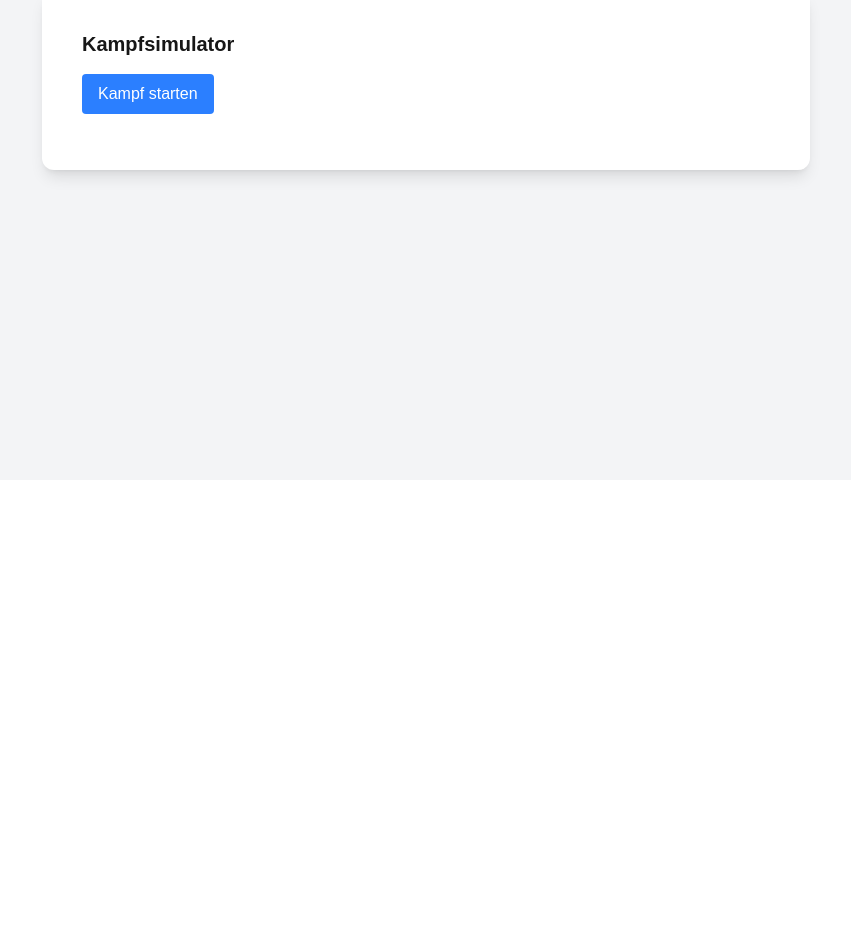
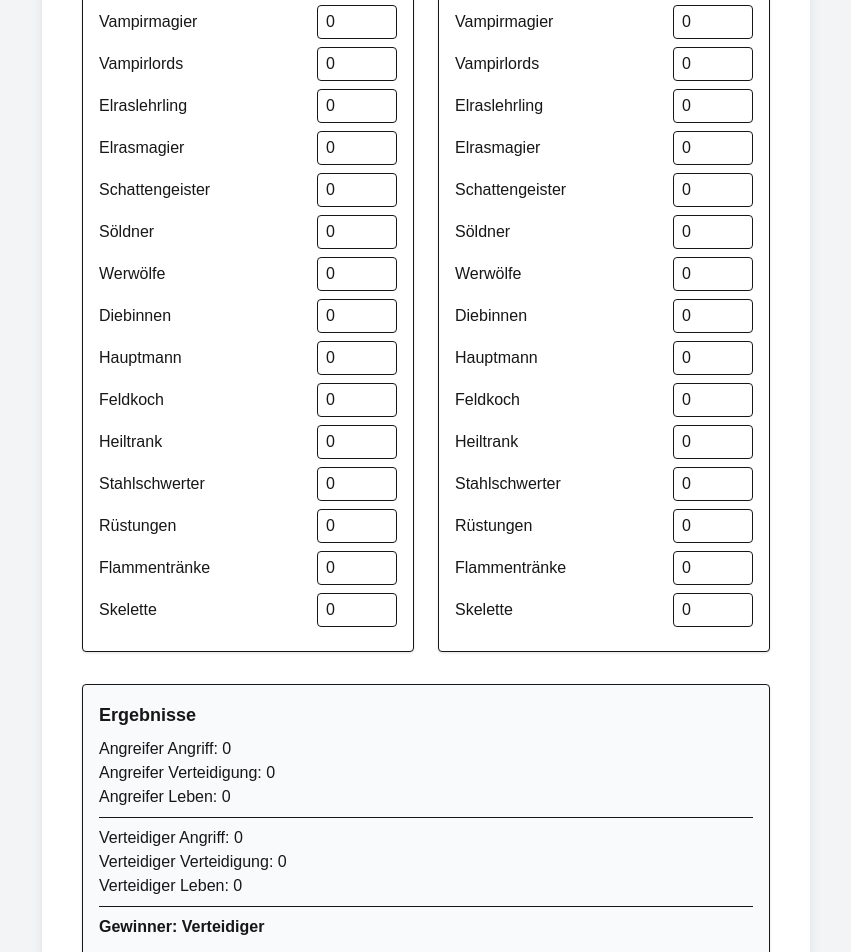
Before and after one commit to Qseng123/vdofs, a Next.js app: page / in a window 1280 px wide. Shown: the part 320-1272 px from the top of the page, without its empty margins (214-1065 px from the left). Before the commit the page ends 800 px from the top, so only its background shows below. Built offline with nearby package versions, Linux system fonts and the light colour scheme.

Commit message:
does work

```diff
--- a/src/app/vdofs.tsx
+++ b/src/app/vdofs.tsx
@@ -15,7 +15,7 @@ interface ArmyInput {
     hero?: Hero;
     shrine?: Shrine[];
     items?: { [key: string]: number };
-    bloodLevel?: number; // 0 to 2 (0%, 1.5x, 2x etc)
+    bloodLevel?: number;
     isDefender?: boolean;
     wallLevel?: 0 | 1 | 2 | 3;
 }
@@ -42,9 +42,7 @@ const units: { [key: string]: Unit } = {
         defense: 60,
         hp: 400,
         name: "General",
-        special: (army: Army) => {
-            army.applyBonus("defense", 5);
-        },
+        special: (army: Army) => army.applyBonus("defense", 5),
     },
     Vampirkrieger: { attack: 9, defense: 18, hp: 300, name: "Vampirkrieger", type: "vampire" },
     Vampirmagier: { attack: 5, defense: 30, hp: 180, name: "Vampirmagier", type: "vampire" },
@@ -60,18 +58,14 @@ const units: { [key: string]: Unit } = {
         defense: 60,
         hp: 400,
         name: "Hauptmann",
-        special: (army: Army) => {
-            army.applyBonus("attack", 3);
-        },
+        special: (army: Army) => army.applyBonus("attack", 3),
     },
     Feldkoch: {
         attack: 5,
         defense: 10,
         hp: 1000,
         name: "Feldkoch",
-        special: (army: Army) => {
-            army.applyBonus("hp", 10);
-        },
+        special: (army: Army) => army.applyBonus("hp", 10),
     },
     Heiltrank: { attack: 0, defense: 0, hp: 150, name: "Heiltrank" },
     Stahlschwerter: { attack: 5, defense: 5, hp: 0, name: "Stahlschwerter" },
@@ -92,22 +86,19 @@ class Army {
     }
 
     applyBonus(type: "attack" | "defense" | "hp", amount: number) {
-        const entries = Object.entries(this.input.units);
-        entries.forEach(([key, value]) => {
+        Object.entries(this.input.units).forEach(([key, value]) => {
             const unit = units[key];
-            if (unit) {
+            if (!unit) return;
             if (type === "attack") this.totalAttack += value * amount;
             if (type === "defense") this.totalDefense += value * amount;
             if (type === "hp") this.totalHp += value * amount;
-            }
         });
     }
 
     calculateStats() {
-        const entries = Object.entries(this.input.units);
-        entries.forEach(([key, value]) => {
+        Object.entries(this.input.units).forEach(([key, value]) => {
             const unit = units[key];
-            if (unit) {
+            if (!unit) return;
             let atk = unit.attack;
             let def = unit.defense;
             if (unit.type === "vampire" && this.input.bloodLevel) {
@@ -117,7 +108,6 @@ class Army {
             this.totalAttack += atk * value;
             this.totalDefense += def * value;
             this.totalHp += unit.hp * value;
-            }
         });
 
         if (this.input.hero) {
@@ -128,83 +118,77 @@ class Army {
         }
 
         this.input.shrine?.forEach((s) => {
-            switch (s.type) {
-                case "earth":
-                    this.applyBonus("attack", 2);
-                    break;
-                case "fire":
-                    this.applyBonus("defense", 3);
-                    break;
-                case "shadow":
-                    this.applyBonus("hp", 15);
-                    break;
-            }
+            if (s.type === "earth") this.applyBonus("attack", 2);
+            if (s.type === "fire") this.applyBonus("defense", 3);
+            if (s.type === "shadow") this.applyBonus("hp", 15);
         });
 
-        entries.forEach(([key]) => {
+        Object.entries(this.input.units).forEach(([key]) => {
             const unit = units[key];
-            if (unit?.special) {
-                unit.special(this);
+            if (unit?.special) unit.special(this);
+        });
+
+        if (this.input.isDefender && this.input.wallLevel) {
+            const reduction = 1 - 0.3 * this.input.wallLevel;
+            this.totalHp *= reduction;
         }
-        });
     }
 }
 
 function Kampfsimulator() {
-    const [log, setLog] = useState<string[]>([]);
+    const [attackerUnits, setAttackerUnits] = useState<{ [key: string]: number }>({});
+    const [defenderUnits, setDefenderUnits] = useState<{ [key: string]: number }>({});
 
-    const startFight = () => {
-        const angreifer = new Army({
-            name: "Angreifer",
-            units: {
-                Vampirkrieger: 2,
-                Vampirmagier: 300,
-                Vampirlords: 725,
-                Söldner: 125,
-                Werwölfe: 130,
-                Feldkoch: 1,
-                Heiltrank: 205,
-            },
-            hero: { name: "Valnar", level: 6, bonuses: { attack: 1, defense: 1 } },
-            bloodLevel: 1.5,
-        });
+    const attacker = new Army({ name: "Angreifer", units: attackerUnits });
+    const defender = new Army({ name: "Verteidiger", units: defenderUnits, isDefender: true, wallLevel: 3 });
 
-        const verteidiger = new Army({
-            name: "Verteidiger",
-            units: {
-                Elraslehrling: 198,
-                Elrasmagier: 96,
-                Schattengeister: 90,
-                Heiltrank: 384,
-                Stahlschwerter: 277,
-                Skelette: 44,
-            },
-            hero: { name: "Morlon", level: 3, bonuses: { defense: 1, hp: 1 } },
-            isDefender: true,
-            wallLevel: 3,
-        });
-
-        const logOutput = [
-            `${angreifer.input.name} Angriff: ${angreifer.totalAttack.toFixed(0)}, Verteidigung: ${angreifer.totalDefense.toFixed(0)}, Leben: ${angreifer.totalHp.toFixed(0)}`,
-            `${verteidiger.input.name} Angriff: ${verteidiger.totalAttack.toFixed(0)}, Verteidigung: ${verteidiger.totalDefense.toFixed(0)}, Leben: ${verteidiger.totalHp.toFixed(0)}`,
-            `Gewinner: ${angreifer.totalAttack > verteidiger.totalDefense ? "Angreifer" : "Verteidiger"}`,
-        ];
-        setLog(logOutput);
+    const handleChange = (
+        side: "attacker" | "defender",
+        unit: string,
+        value: number
+    ) => {
+        const setter = side === "attacker" ? setAttackerUnits : setDefenderUnits;
+        const state = side === "attacker" ? attackerUnits : defenderUnits;
+        setter({ ...state, [unit]: value });
     };
 
     return (
-        <div className="p-4">
-            <h1 className="text-xl font-bold mb-4">Kampfsimulator</h1>
-            <button
-                className="bg-blue-500 text-white px-4 py-2 rounded"
-                onClick={startFight}
-            >
-                Kampf starten
-            </button>
-            <div className="mt-4">
-                {log.map((line, i) => (
-                    <p key={i}>{line}</p>
+        <div className="p-4 max-w-6xl mx-auto">
+            <h1 className="text-2xl font-bold text-center mb-6">Kampfsimulator</h1>
+            <div className="grid md:grid-cols-2 gap-6">
+                {["Angreifer", "Verteidiger"].map((role, i) => (
+                    <div key={role} className="border p-4 rounded shadow bg-white">
+                        <h2 className="text-xl font-semibold mb-4">{role}</h2>
+                        {Object.keys(units).map((unit) => (
+                            <div key={unit} className="flex justify-between items-center mb-2">
+                                <label className="w-2/3">{unit}</label>
+                                <input
+                                    type="number"
+                                    min={0}
+                                    value={i === 0 ? attackerUnits[unit] || 0 : defenderUnits[unit] || 0}
+                                    onChange={(e) =>
+                                        handleChange(i === 0 ? "attacker" : "defender", unit, parseInt(e.target.value) || 0)
+                                    }
+                                    className="w-20 border px-2 py-1 rounded"
+                                />
+                            </div>
                         ))}
+                    </div>
+                ))}
+            </div>
+            <div className="mt-8 p-4 bg-gray-50 border rounded shadow">
+                <h3 className="text-lg font-bold mb-2">Ergebnisse</h3>
+                <p>Angreifer Angriff: {attacker.totalAttack.toFixed(0)}</p>
+                <p>Angreifer Verteidigung: {attacker.totalDefense.toFixed(0)}</p>
+                <p>Angreifer Leben: {attacker.totalHp.toFixed(0)}</p>
+                <hr className="my-2" />
+                <p>Verteidiger Angriff: {defender.totalAttack.toFixed(0)}</p>
+                <p>Verteidiger Verteidigung: {defender.totalDefense.toFixed(0)}</p>
+                <p>Verteidiger Leben: {defender.totalHp.toFixed(0)}</p>
+                <hr className="my-2" />
+                <p className="font-bold">
+                    Gewinner: {attacker.totalAttack > defender.totalDefense ? "Angreifer" : "Verteidiger"}
+                </p>
             </div>
         </div>
     );
```
Lines whose indentation alone changed are shown as unchanged.
